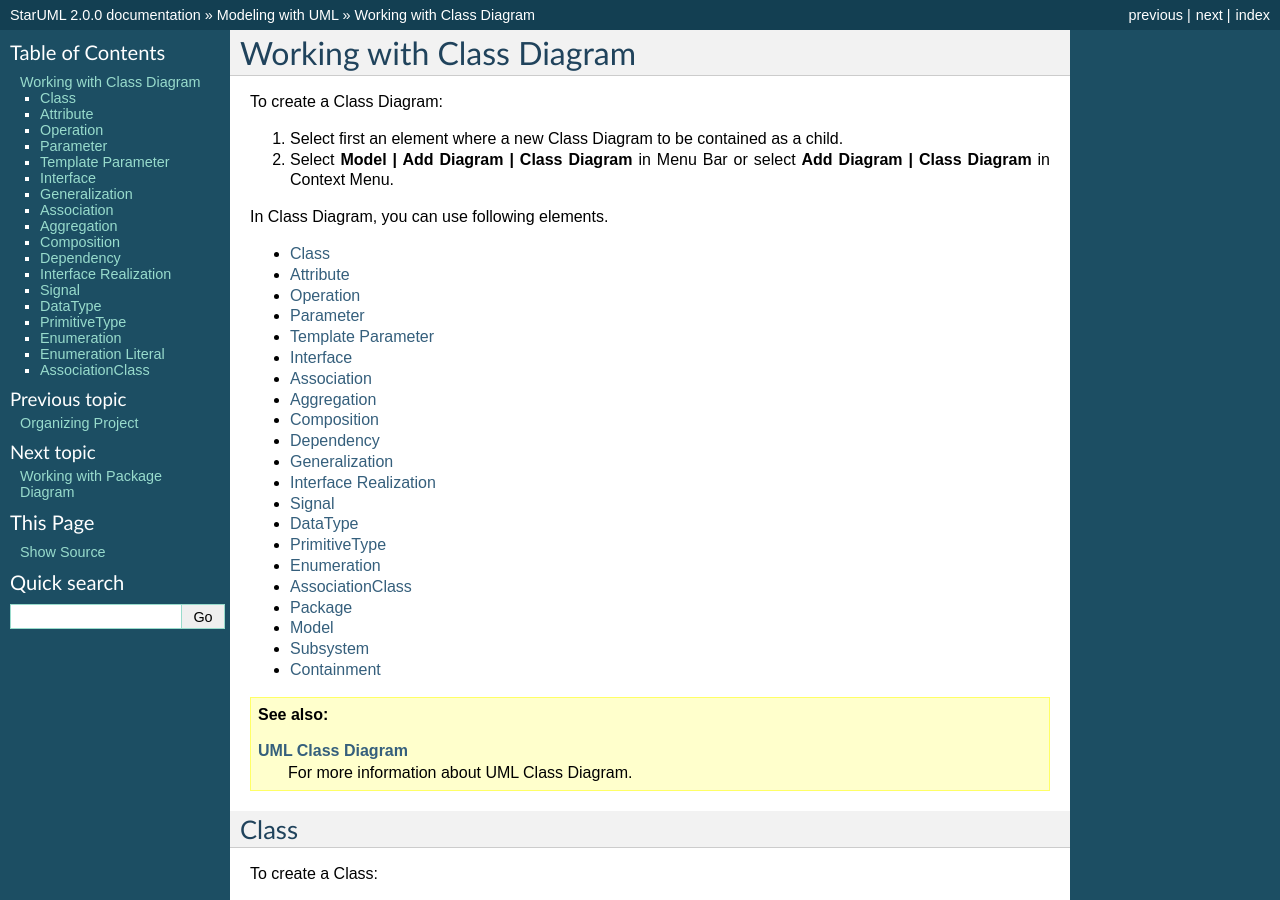
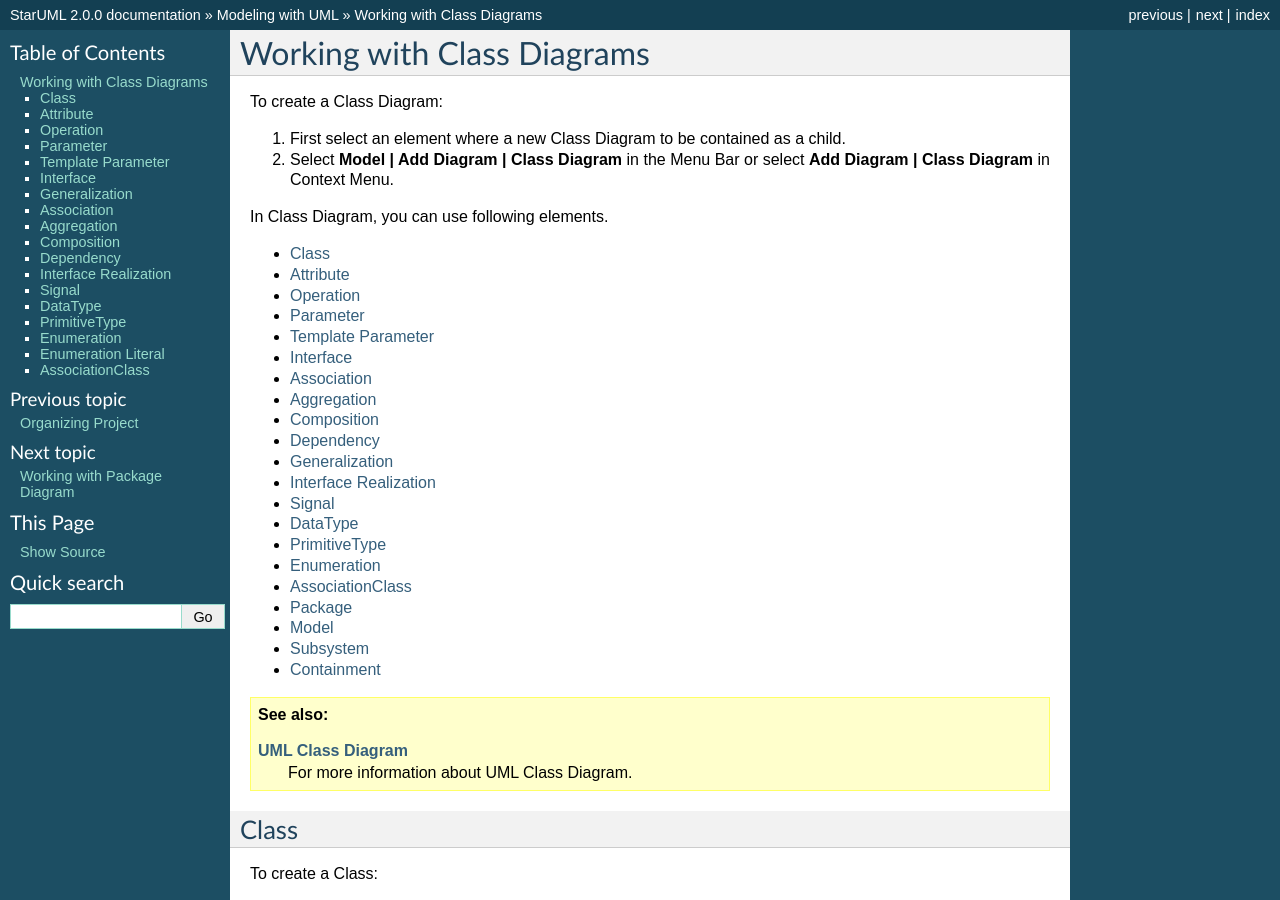
Before and after one commit to niklauslee/staruml-docs, a Sphinx documentation site: the page built from docs/source/modeling-with-uml/working-with-class-diagram.rst, in a window 1280 px wide and 900 px high. Built offline with Sphinx 7.4.7, drawn with Linux system fonts in a browser that asks for light colours; some of the changed text lies outside the part shown.

Commit message:
Update working-with-class-diagram.rst

```diff
--- a/docs/source/modeling-with-uml/working-with-class-diagram.rst
+++ b/docs/source/modeling-with-uml/working-with-class-diagram.rst
@@ -1,13 +1,13 @@
 .. _uml-class-diagram:
 
-==========================
-Working with Class Diagram
-==========================
+===========================
+Working with Class Diagrams
+===========================
 
 To create a Class Diagram:
 
-1. Select first an element where a new Class Diagram to be contained as a child.
-2. Select **Model | Add Diagram | Class Diagram** in Menu Bar or select **Add Diagram | Class Diagram** in Context Menu.
+1. First select an element where a new Class Diagram to be contained as a child.
+2. Select **Model | Add Diagram | Class Diagram** in the Menu Bar or select **Add Diagram | Class Diagram** in Context Menu.
 
 In Class Diagram, you can use following elements.
 
```
